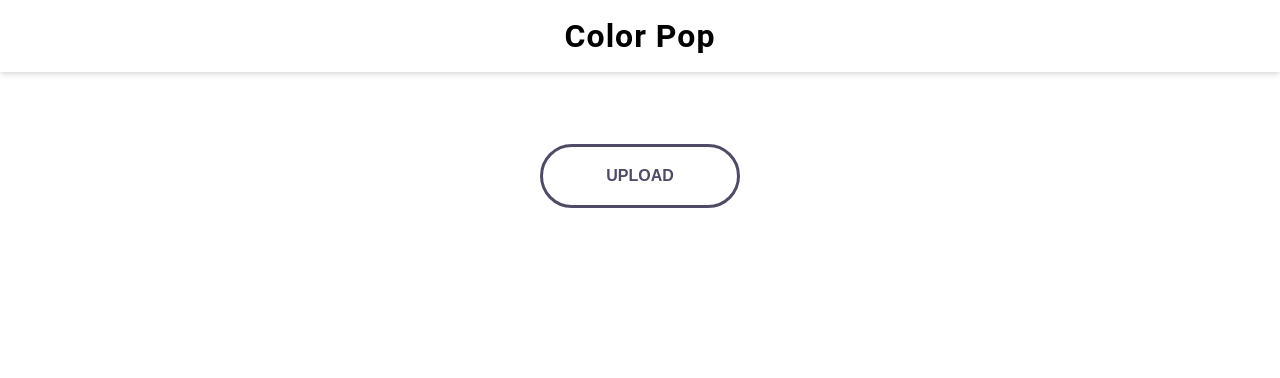
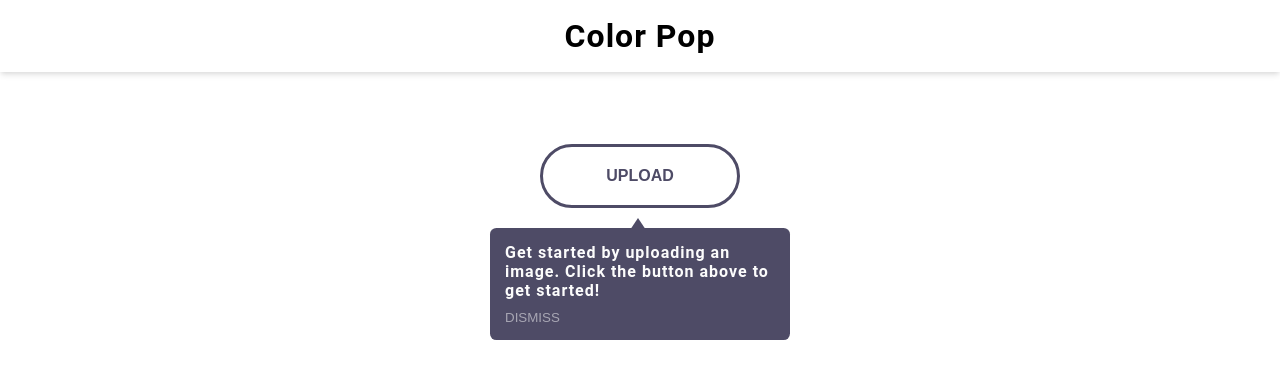
Before and after one commit to JoscelynJames/hue-knew, a Vue app: page / in a window 1280 px wide. Shown: the top 378 px of the page. Built offline with nearby package versions, Linux system fonts and the light colour scheme.

Commit message:
feature: added tooltip to main generate page

```diff
--- a/src/pages/Generate.vue
+++ b/src/pages/Generate.vue
@@ -1,8 +1,11 @@
 <template>
   <main id="generate-page">
     <section id="button-section">
-      <upload-button @file-uploaded="analyzeImageUploaded" :loading="loading" />
+      <upload-button v-tooltip @file-uploaded="analyzeImageUploaded" :loading="loading" />
       <!-- TODO feature: add a save button here to save the colors in json, csv or the svg  -->
+    </section>
+    <section>
+      <tooltip :text="getStartedTooltip"/>
     </section>
     <!-- This will be the canvas to draw the image -->
     <canvas id="image-canvas" hidden></canvas>
@@ -13,6 +16,7 @@
 
 <script>
 import Button from "../molecules/UploadButton.vue";
+import Tooltip from "../atoms/Tooltip.vue";
 import { ColorService } from "../services/ColorService";
 import { ImageService } from "../services/ImageService";
 
@@ -20,6 +24,7 @@ export default {
   name: "Generate",
   components: {
     "upload-button": Button,
+    "tooltip": Tooltip,
   },
   methods: {
     async analyzeImageUploaded(image) {
@@ -35,7 +40,8 @@ export default {
   data() {
     return {
       context: {},
-      loading: false
+      loading: false,
+      getStartedTooltip: 'Get started by uploading an image. Click the button above to get started!'
     };
   },
   mounted() {
@@ -53,7 +59,7 @@ export default {
 }
 
 #button-section {
-  margin: 72px;
+  margin: 72px 72px 0px 72px;
 }
 
 #generated-svg {
```
